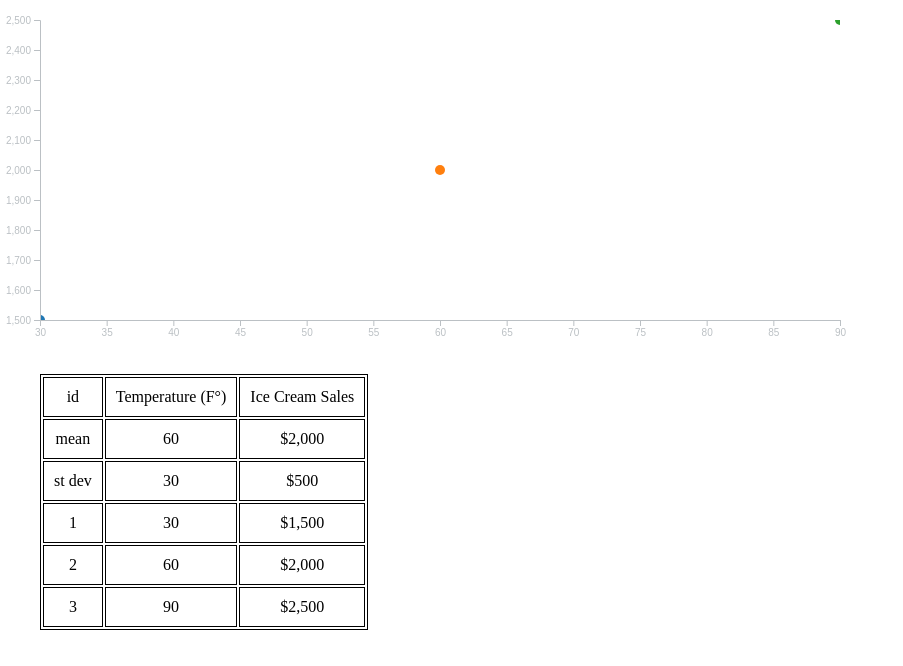
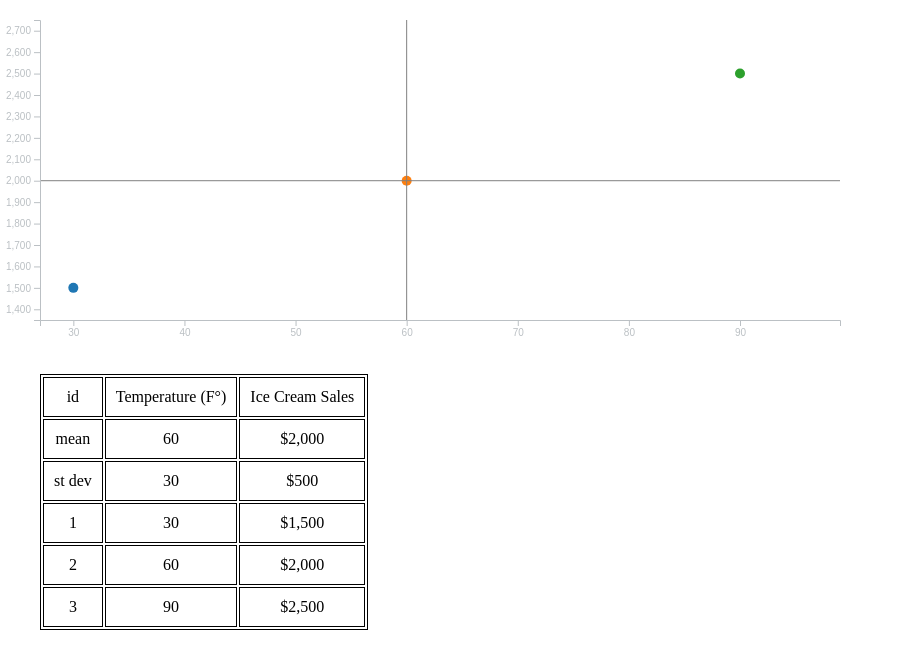
Before and after one commit to ricksyuan/d3construct, a website built with webpack: page index.html in a window 1280 px wide. Shown: the whole page, without its empty margins (0-903 px from the left). Built offline with nearby package versions, Linux system fonts and the light colour scheme.

Commit message:
Add mean lines

```diff
--- a/src/main.js
+++ b/src/main.js
@@ -38,13 +38,11 @@ const HEIGHT = 300;
 const color = d3.scaleOrdinal(d3.schemeCategory10);
 
 // Set x-scale and y-scale.
-const xDomain = d3.extent(dataset, datum => datum.xVar);
 const xScale = d3.scaleLinear()
   .range([0, WIDTH])
-  .domain(xDomain);
-const yDomain = d3.extent(dataset, datum => datum.yVar);
+  .domain([d3.min(dataset, datum => 0.9 * datum.xVar), d3.max(dataset, datum => 1.1 * datum.xVar)]);
 const yScale = d3.scaleLinear()
-  .domain(yDomain)
+  .domain([d3.min(dataset, datum => 0.9 * datum.yVar), d3.max(dataset, datum => 1.1 * datum.yVar)])
   .range([HEIGHT, 0]);
 
 document.addEventListener('DOMContentLoaded', () => {
@@ -82,13 +80,41 @@ document.addEventListener('DOMContentLoaded', () => {
     .on('zoom', zoomCallback);
   d3.select('.container').call(zoom);
 
-  // Calculate means.
-  const meanX = d3.mean(dataset, datum => datum.xVar);
-  const meanY = d3.mean(dataset, datum => datum.yVar);
-  const stdX = d3.deviation(dataset, datum => datum.xVar);
-  const stdY = d3.deviation(dataset, datum => datum.yVar);
+  function renderAll() {
 
-  function renderTable() {
+    // Calculate means and stdDev.
+    const meanX = d3.mean(dataset, datum => datum.xVar);
+    const meanY = d3.mean(dataset, datum => datum.yVar);
+    const stdX = d3.deviation(dataset, datum => datum.xVar);
+    const stdY = d3.deviation(dataset, datum => datum.yVar);
+
+    // Tie circles to dataset.
+    const circles = d3.select('.points')
+      .selectAll('circle')
+      .data(dataset, datum => datum.id);
+    circles.enter().append('circle');
+    circles.exit().remove();
+
+    d3.selectAll('circle')
+      .attr('cx', datum => xScale(datum.xVar))
+      .attr('cy', datum => yScale(datum.yVar))
+      .attr('fill', datum => color(datum.id % 10));
+
+    // Add line.
+
+    d3.select('.points').append('line')
+      .attr('x1', xScale(meanX))
+      .attr('y1', -1000000)
+      .attr('x2', xScale(meanX))
+      .attr('y2', 1000000);
+
+    d3.select('.points').append('line')
+      .attr('x1', -1000000)
+      .attr('y1', yScale(meanY))
+      .attr('x2', 1000000)
+      .attr('y2', yScale(meanY));
+
+    // Render table
     const tableHeader = d3.select('thead');
     tableHeader.html('');
     let row;
@@ -120,29 +146,10 @@ document.addEventListener('DOMContentLoaded', () => {
       row.append('td').html(xFormatter.format(run.xVar));
       row.append('td').html(yFormatter.format(run.yVar));
     });
-  }
-
-  function renderAll() {
-    // Set graph dimensions
-    d3.select('.container')
-      .style('width', WIDTH)
-      .style('height', HEIGHT);
-    // Tie circles to dataset.
-    const circles = d3.select('.points')
-      .selectAll('circle')
-      .data(dataset, datum => datum.id);
-    circles.enter().append('circle');
-    circles.exit().remove();
-
-    d3.selectAll('circle')
-      .attr('cx', datum => xScale(datum.xVar))
-      .attr('cy', datum => yScale(datum.yVar))
-      .attr('fill', datum => color(datum.id % 10));
-
-    renderTable();
 
     // Add listener to add point when svg is clicked.
     d3.select('.container').on('click', () => {
+      d3.selectAll('line').remove();
       let x = d3.event.offsetX;
       let y = d3.event.offsetY;
       if (lastTransform !== null) {
@@ -162,6 +169,8 @@ document.addEventListener('DOMContentLoaded', () => {
 
     // Add listener to remove point when clicked.
     d3.selectAll('circle').on('click', (clickedDatum) => {
+      d3.selectAll('line').remove();
+
       // Prevent event from hitting svg.
       d3.event.stopPropagation();
       // Filter data to not include clicked point
@@ -170,12 +179,13 @@ document.addEventListener('DOMContentLoaded', () => {
     });
 
     function dragEnd(datum) {
+      d3.selectAll('line').remove();
       const { x, y } = d3.event;
       const xVar = xScale.invert(x);
       const yVar = yScale.invert(y);
       datum.xVar = xVar;
       datum.yVar = yVar;
-      renderTable();
+      renderAll();
     }
 
     // Drag cannot be fat arrow function.
@@ -184,6 +194,7 @@ document.addEventListener('DOMContentLoaded', () => {
       d3.select(this).attr('cx', x);
       d3.select(this).attr('cy', y);
     }
+
     const dragBehavior = d3.drag()
       .on('drag', drag)
       .on('end', dragEnd);
--- a/src/styles/main.scss
+++ b/src/styles/main.scss
@@ -69,6 +69,6 @@ td {
   text-align: center;
 }
 
-.line-mean-x {
-  stroke: red;
+line {
+  stroke: gray;
 }
```
Also changed, not shown: 1 other file.
